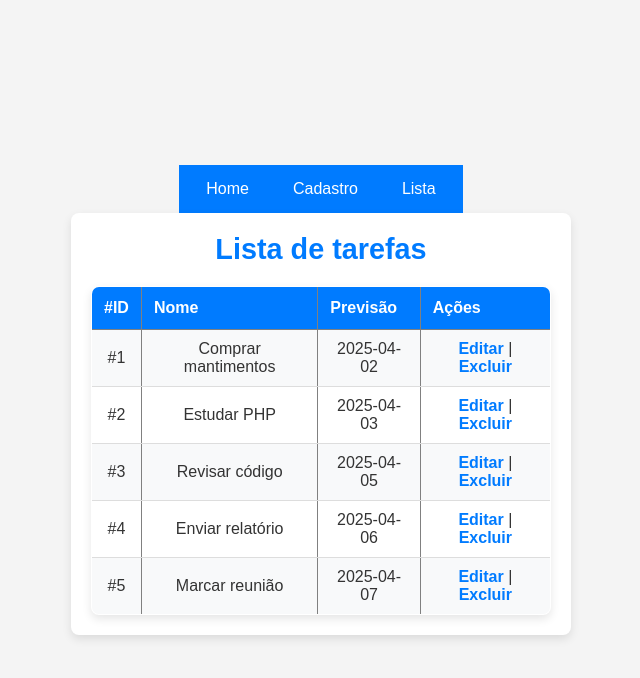
After one commit to attiquetecnologia/tasks-php, a PHP site: page /lista.php in a window 1280 px wide. The commit adds this page. Shown: the top 678 px of the page, without its empty margins (319-959 px from the left). Run offline with PHP 8.4, Linux system fonts and the light colour scheme.

Commit message:
sistema de tarefas estilizado

```diff
--- a/assets/main.css
+++ b/assets/main.css
@@ -144,3 +144,51 @@ form input[type="submit"] {
 form input[type="submit"]:hover {
     background: #0056b3;
 }
+
+/* Estilização da tabela */
+table {
+    width: 100%;
+    border-collapse: collapse;
+    margin-top: 20px;
+    background: white;
+    border-radius: 8px;
+    box-shadow: 0px 4px 10px rgba(0, 0, 0, 0.1);
+    overflow: hidden;
+}
+
+/* Cabeçalho da tabela */
+th {
+    background: #007BFF;
+    color: white;
+    padding: 12px;
+    text-align: left;
+}
+
+/* Linhas da tabela */
+td {
+    padding: 10px;
+    border-bottom: 1px solid #ddd;
+}
+
+/* Cores alternadas nas linhas */
+tr:nth-child(even) {
+    background: #f8f9fa;
+}
+
+/* Links de ação */
+td a {
+    text-decoration: none;
+    color: #007BFF;
+    font-weight: bold;
+    transition: color 0.3s;
+}
+
+/* Efeito hover nos links */
+td a:hover {
+    color: #0056b3;
+}
+
+/* Estilização para o último item da tabela (ações) */
+td:last-child {
+    text-align: center;
+}
--- /dev/null
+++ b/lista.php
@@ -0,0 +1,33 @@
+<?php include('header.php'); ?>
+
+<main>
+    <h1>Lista de tarefas</h1>
+    <table border="1" width="100%">
+    <tr>
+        <th>#ID</th><th>Nome</th><th>Previsão</th><th>Ações</th>
+    </tr>
+    <?php
+    // Lista de tarefas simulada
+    $tarefas = [
+        ["id" => 1, "nome" => "Comprar mantimentos", "previsao" => "2025-04-02"],
+        ["id" => 2, "nome" => "Estudar PHP", "previsao" => "2025-04-03"],
+        ["id" => 3, "nome" => "Revisar código", "previsao" => "2025-04-05"],
+        ["id" => 4, "nome" => "Enviar relatório", "previsao" => "2025-04-06"],
+        ["id" => 5, "nome" => "Marcar reunião", "previsao" => "2025-04-07"]
+    ];
+
+    // Iteração da lista
+    foreach ($tarefas as $tarefa) {
+        echo "<tr>
+                <td>#{$tarefa['id']}</td>
+                <td>{$tarefa['nome']}</td>
+                <td>{$tarefa['previsao']}</td>
+                <td><a href='editar.php?id={$tarefa['id']}'>Editar</a> | <a href='deletar.php?id={$tarefa['id']}'>Excluir</a></td>
+              </tr>";
+    }
+    ?>
+</table>
+
+</main>
+
+<php? include 'footer.php' ?>
--- a/menu.php
+++ b/menu.php
@@ -3,5 +3,6 @@
     <ul>
         <li><a href="/">Home</a></li>
         <li><a href="/cadastro.php">Cadastro</a></li>
+        <li><a href="/lista.php">Lista</a></li>
     </ul>
 </nav>
```
